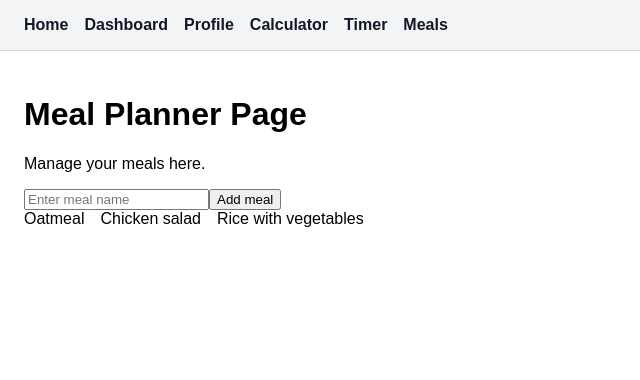
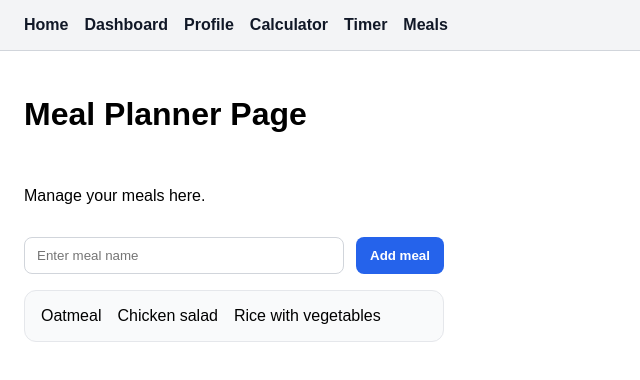
Before and after one commit to VladProtsyshyn/fitpilot-ai, a React (Vite) app: page /meals in a window 1280 px wide. Shown: the top 380 px of the page, without its empty margins (0-640 px from the left). Built offline with nearby package versions, Linux system fonts and the light colour scheme.

Commit message:
style: improve meal planner page layout

```diff
--- /dev/null
+++ b/src/pages/MealPlannerPage/MealPlannerPage.css
@@ -0,0 +1,36 @@
+.meal-page {
+    display: flex;
+    flex-direction: column;
+    gap: 16px;
+}
+
+.meal-form {
+    display: flex;
+    gap: 12px;
+    max-width: 420px;
+    }
+
+.meal-form input {
+    flex: 1;
+    padding: 10px 12px;
+    border: 1px solid #d1d5db;
+    border-radius: 8px;
+}
+
+.meal-form button {
+    padding: 10px 14px;
+    border: none;
+    border-radius: 8px;
+    background-color: #2563eb;
+    color: white;
+    font-weight: 600;
+    cursor: pointer;
+}
+
+.meal-list {
+    padding: 16px;
+    background-color: #f9fafb;
+    border: 1px solid #e5e7eb;
+    border-radius: 12px;
+    max-width: 420px;
+}
--- a/src/pages/MealPlannerPage/MealPlannerPage.jsx
+++ b/src/pages/MealPlannerPage/MealPlannerPage.jsx
@@ -1,4 +1,5 @@
 import { useState } from 'react';
+import './MealPlannerPage.css';
 
 function MealPlannerPage() {
     const [meals, setMeals] = useState([
@@ -17,10 +18,11 @@ function MealPlannerPage() {
     };
 
     return (
-        <div>
+        <div className="meal-page">
             <h1>Meal Planner Page</h1>
             <p>Manage your meals here.</p>
 
+            <div className="meal-form">
                 <input
                     type="text"
                     placeholder="Enter meal name"
@@ -31,13 +33,16 @@ function MealPlannerPage() {
                 <button type="button" onClick={handleAddMeal}>
                     Add meal
                 </button>
+            </div>
 
+            <div className="meal-list">
                 <ul>
                     {meals.map((meal) => (
                     <li key={meal}>{meal}</li>
                     ))}
                 </ul>
             </div>
+        </div>
     );
 }
 
```
Lines whose indentation alone changed are shown as unchanged.
